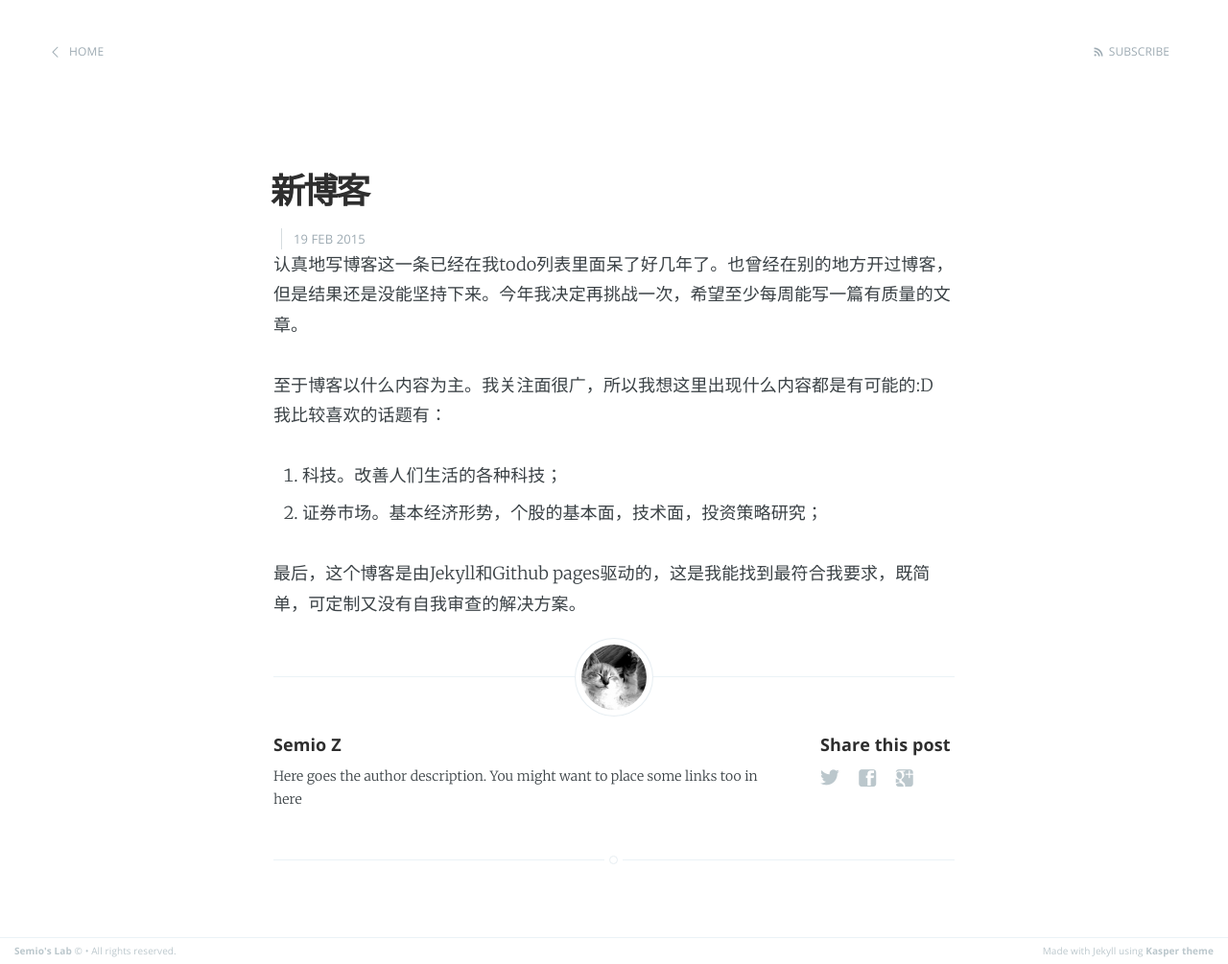
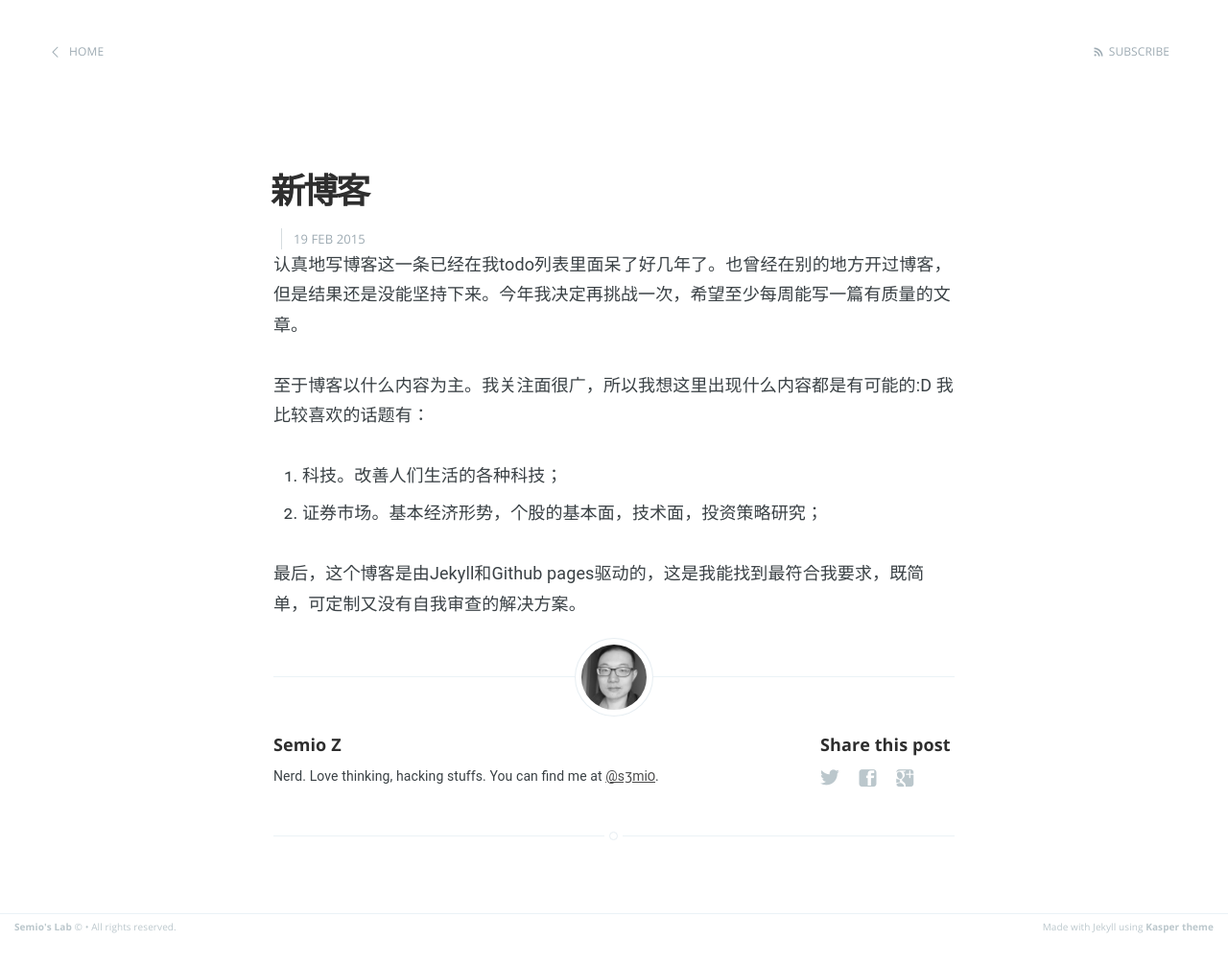
Before and after one commit to semio/semio.github.io, a Jekyll site: the page built from _posts/2015-02-19-my-first-post.markdown, in a window 1280 px wide. Shown: the whole page at 96% size. Built offline with Jekyll 4.4.1, drawn with Linux system fonts in a browser that asks for light colours; Markdown is read by kramdown in place of the engine named in the settings; after the commit the page ends 981 px from its top, so only the background shows below that.

Commit message:
minor changes

```diff
--- a/_config.yml
+++ b/_config.yml
@@ -1,6 +1,6 @@
 name: Semio's Lab
 description: Blogging about Stocks, Market and Trading.
-meta_description: "Your New Jekyll Site, Blogging about stuffs"
+meta_description: "Blogging about Stocks, Market and Trading."
 
 markdown: redcarpet
 highlighter: pygments
@@ -13,3 +13,4 @@ google_analytics: 'UA-4181755-4'
 # Details for the RSS feed generator
 url:            'http://semio.github.io'
 author:         'Semio Z'
+authorbio:      'Nerd. Love thinking, hacking stuffs. You can find me at <a href="http://weibo.com/s3mi0/" target="blank">@s3mi0</a>.'
--- a/_layouts/post.html
+++ b/_layouts/post.html
@@ -72,7 +72,7 @@ post_class: post-template
                     <h4> {{ site.author }} </h4>
                     <!-- Author Bio -->
                     <p>
-                        Here goes the author description. You might want to place some links too in here
+                        Nerd. Love thinking, hacking stuffs. You can find me at <a href="http://weibo.com/s3mi0/" target="blank">@s3mi0</a>.
                     </p>
                 </section>
             {% endif %}
--- a/assets/css/screen.css
+++ b/assets/css/screen.css
@@ -176,7 +176,7 @@ html {
 body {
     height: 100%;
     max-height: 100%;
-    font-family: "Merriweather", STXihei, "华文细黑", "Microsoft YaHei", "微软雅黑", serif;
+    font-family: "Roboto", STXihei, "华文细黑", "Microsoft YaHei", "微软雅黑", serif;
     letter-spacing: 0.01rem;
     font-size: 1.8rem;
     line-height: 1.75em;
```
Also changed, not shown: assets/images/profile.png, 3 other files.
